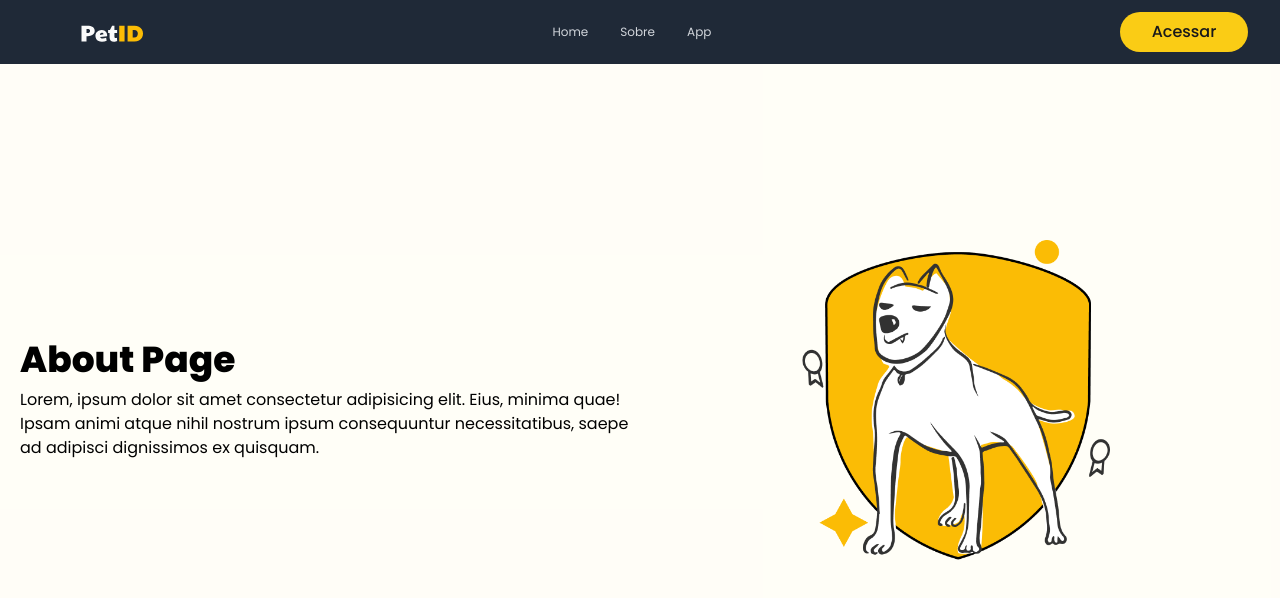
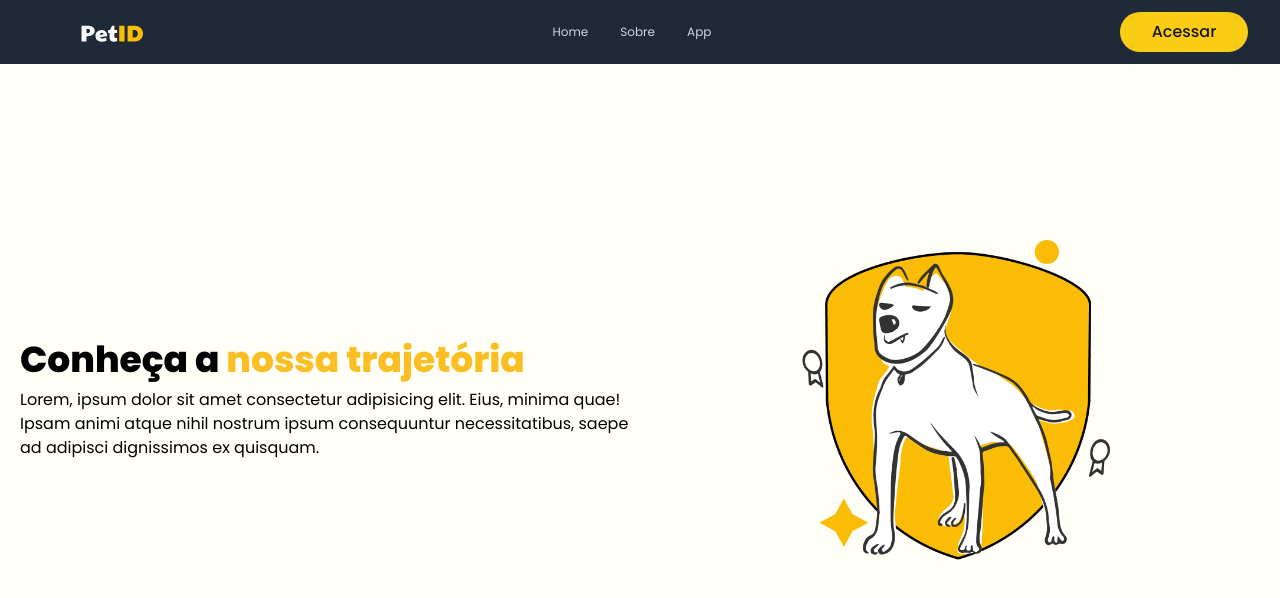
Before and after one commit to GustavoSirkis/petId_frontend, a React (Vite) app: page /about in a window 1280 px wide. Shown: the top 598 px of the page. Built offline with nearby package versions, Linux system fonts and the light colour scheme.

Commit message:
some styling

```diff
--- a/src/pages/about/index.tsx
+++ b/src/pages/about/index.tsx
@@ -7,7 +7,7 @@ export function About(){
       <Navbar />
     <div className="h-screen flex justify-center items-center gap-2 px-5">
       <div className="text-left w-1/2">
-        <h1 className="font-extrabold text-4xl mb-2">About Page</h1>
+        <h1 className="font-extrabold text-4xl mb-2">Conheça a <span className="text-amber-400">nossa trajetória</span></h1>
         <p>
           Lorem, ipsum dolor sit amet consectetur adipisicing elit. Eius,
           minima quae! Ipsam animi atque nihil nostrum ipsum consequuntur
```
